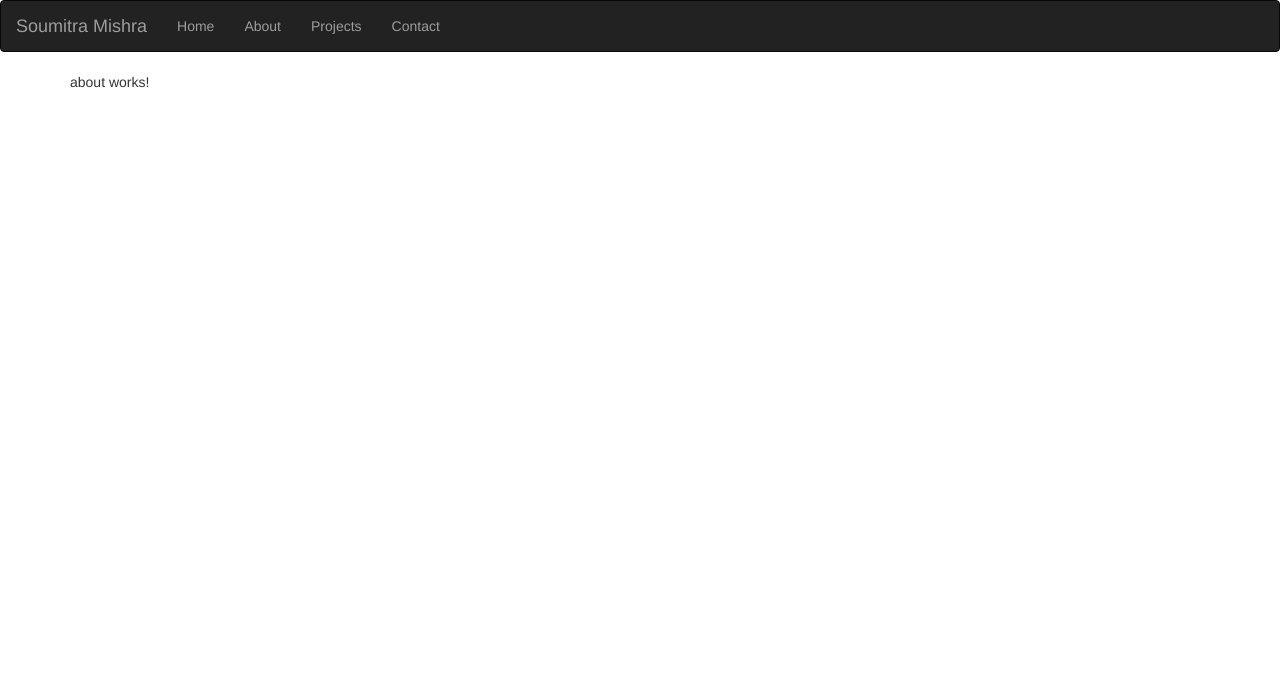
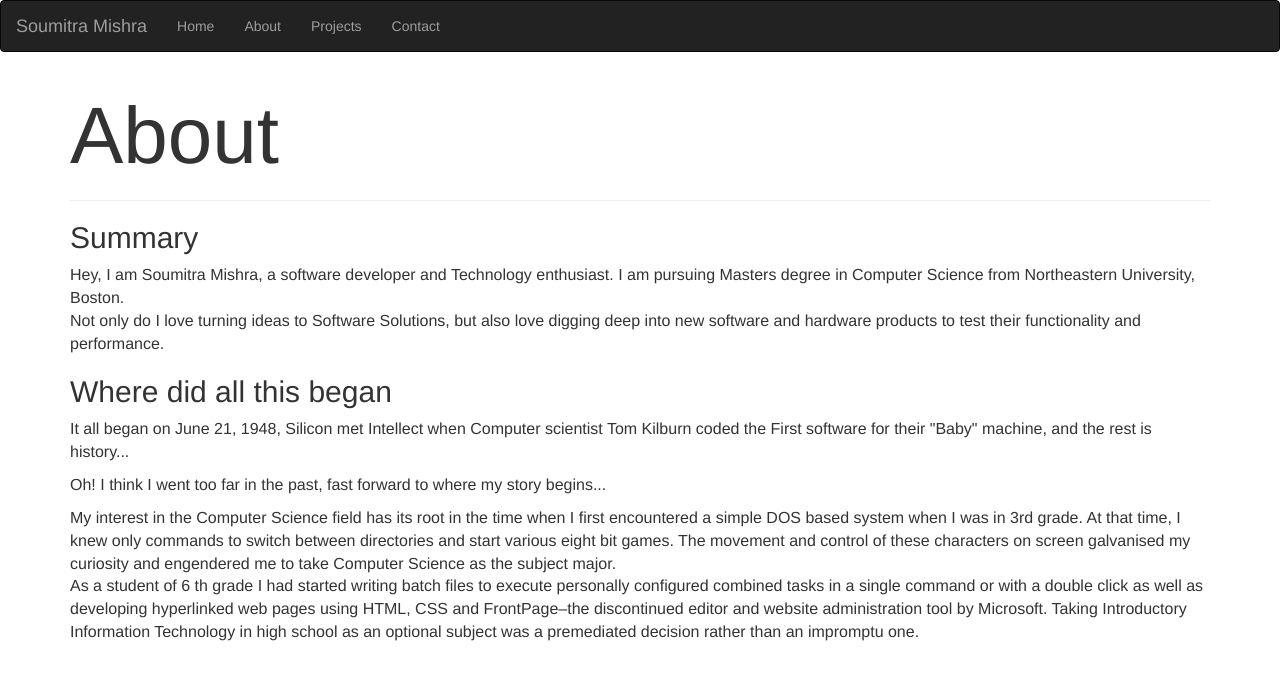
Before and after one commit to soumitramishra/my-personal-website, an Angular app in the folder soumitra-mishra-app/: page /about in a window 1280 px wide. Shown: the top 680 px of the page. Built offline with nearby package versions, Linux system fonts and the light colour scheme.

Commit message:
Updated about section

```diff
--- a/soumitra-mishra-app/src/app/about/about.component.html
+++ b/soumitra-mishra-app/src/app/about/about.component.html
@@ -1 +1,26 @@
-<p>about works!</p>
+<h1 style="font-size: 80px;" >About</h1>
+<hr>
+<h2>Summary</h2>
+<p style="font-size:medium;">
+    Hey, I am Soumitra Mishra, a software developer and Technology enthusiast. I am pursuing Masters degree in Computer Science from Northeastern University, Boston.<br>
+    Not only do I love turning ideas to Software Solutions, but also love digging deep into  new software and hardware products to test their functionality and performance.
+</p>
+
+<h2>Where did all this began</h2>
+<p style="font-size: medium;">
+    It all began on June 21, 1948, Silicon met Intellect when Computer scientist Tom Kilburn coded the First software for their "Baby" machine, and the rest is history... <br>
+</p>
+<p style="font-size: medium;">
+     Oh! I think I went too far in the past, fast forward to where my story begins...</p>
+<p style="font-size: medium;">
+    My interest in the Computer Science field has its root in the time when I first encountered a simple DOS
+    based system when I was in 3rd grade. At that time, I knew only commands to switch between
+    directories and start various eight bit games. The movement and control of these characters
+    on screen galvanised my curiosity and engendered me to take Computer Science as the
+    subject major.<br>
+    As a student of 6 th grade I had started writing batch files to execute personally configured
+    combined tasks in a single command or with a double click as well as developing hyperlinked
+    web pages using HTML, CSS and FrontPage–the discontinued editor and website
+    administration tool by Microsoft. Taking Introductory Information Technology in high school
+    as an optional subject was a premediated decision rather than an impromptu one.
+</p>
```
